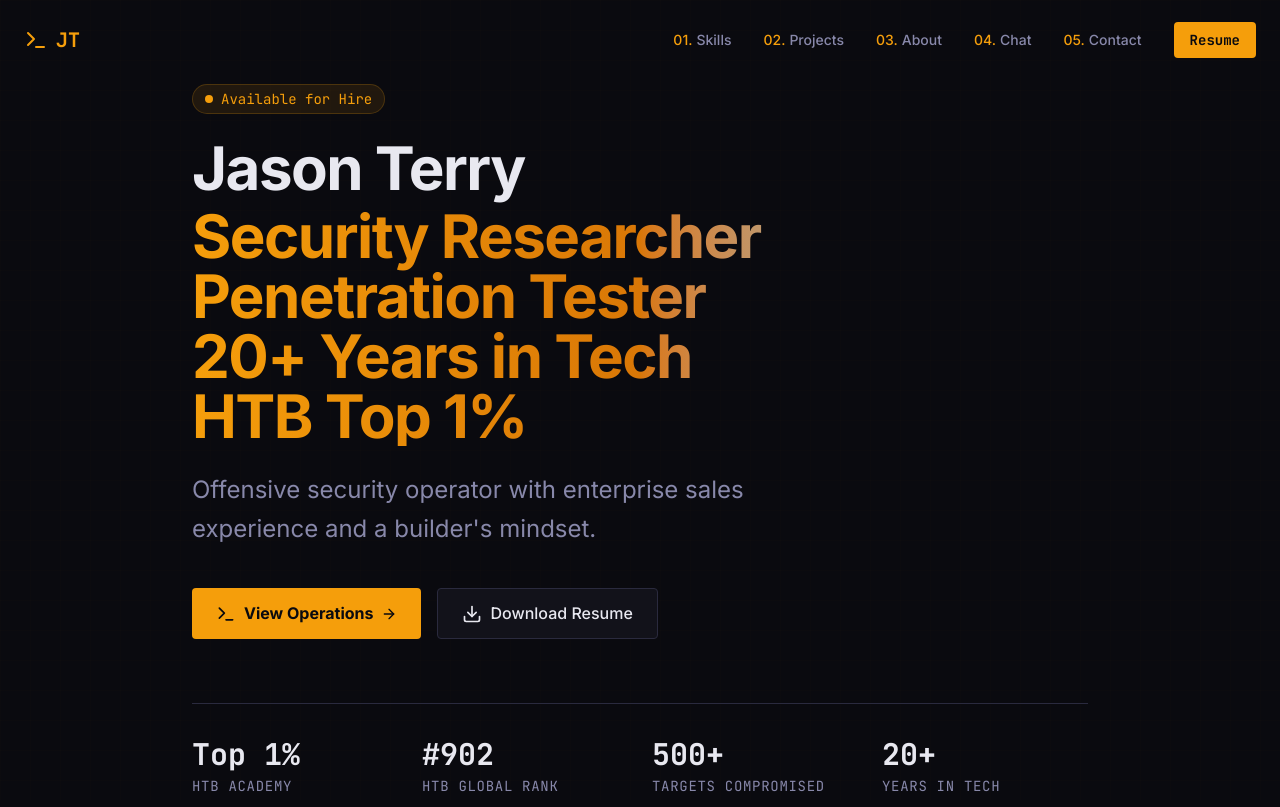
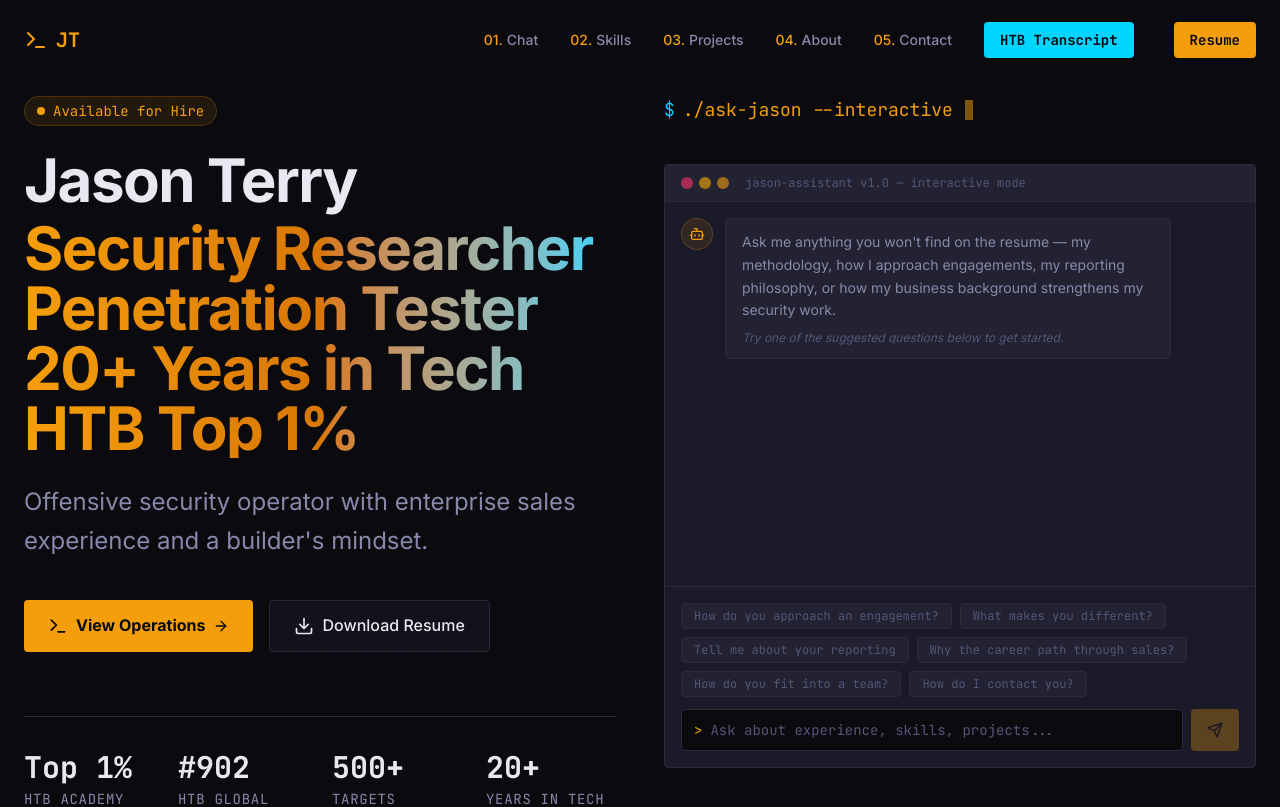
Before and after one commit to src-ta/source, a React (Vite) app: page / in a window 1280 px wide. Shown: the top 807 px of the page. Built offline with nearby package versions, Linux system fonts and the light colour scheme.

Commit message:
Update resume email, fix chatbot contact response, and implement side-by-side Hero/Chat layout

```diff
--- a/scripts/generate-resume-pdf.mjs
+++ b/scripts/generate-resume-pdf.mjs
@@ -83,7 +83,7 @@ const resumeHTML = `<!DOCTYPE html>
 <div class="header">
   <h1>Jason Terry</h1>
   <div class="contact">
-    Livonia, MI 48150 &nbsp;|&nbsp; (313) 753-8592 &nbsp;|&nbsp; jasonericterry@gmail.com &nbsp;|&nbsp; <a href="https://linkedin.com/in/jason-e-terry">linkedin.com/in/jason-e-terry</a>
+    Livonia, MI 48150 &nbsp;|&nbsp; (313) 753-8592 &nbsp;|&nbsp; jason@terryarbors.com &nbsp;|&nbsp; <a href="https://linkedin.com/in/jason-e-terry">linkedin.com/in/jason-e-terry</a> &nbsp;|&nbsp; terryarbors.com
   </div>
 </div>
 
--- a/src/App.tsx
+++ b/src/App.tsx
@@ -12,11 +12,17 @@ function App() {
     <>
       <Nav />
       <main>
-        <Hero />
+        <section className="py-24 bg-bg-deep">
+          <div className="container mx-auto px-6">
+            <div className="grid lg:grid-cols-2 gap-12 max-w-7xl mx-auto">
+              <Hero />
+              <Chat />
+            </div>
+          </div>
+        </section>
         <Skills />
         <Projects />
         <About />
-        <Chat />
         <Contact />
       </main>
       <Footer />
--- a/src/components/Nav.tsx
+++ b/src/components/Nav.tsx
@@ -3,10 +3,10 @@ import { Menu, X, Terminal } from 'lucide-react';
 import { motion, AnimatePresence } from 'framer-motion';
 
 const navLinks = [
+  { name: 'Chat', href: '#chat' },
   { name: 'Skills', href: '#skills' },
   { name: 'Projects', href: '#projects' },
   { name: 'About', href: '#about' },
-  { name: 'Chat', href: '#chat' },
   { name: 'Contact', href: '#contact' },
 ];
 
@@ -82,6 +82,13 @@ export const Nav = () => {
             </a>
           ))}
           <a
+            href="/JT_HTB-Academy.pdf"
+            target="_blank"
+            className="px-4 py-2 text-sm font-mono text-bg-deep bg-accent hover:bg-accent-dim transition-colors rounded-sm font-bold mr-2"
+          >
+            HTB Transcript
+          </a>
+          <a
             href="/Jason-Terry-Resume.pdf"
             download
             className="px-4 py-2 text-sm font-mono text-bg-deep bg-primary hover:bg-primary-dim transition-colors rounded-sm font-bold"
@@ -121,9 +128,16 @@ export const Nav = () => {
                 </a>
               ))}
               <a
+                href="/JT_HTB-Academy.pdf"
+                target="_blank"
+                className="mt-4 w-full py-3 text-center font-mono text-bg-deep bg-accent hover:bg-accent-dim transition-colors rounded-sm font-bold"
+              >
+                View HTB Transcript
+              </a>
+              <a
                 href="/Jason-Terry-Resume.pdf"
                 download
-                className="mt-4 w-full py-3 text-center font-mono text-bg-deep bg-primary hover:bg-primary-dim transition-colors rounded-sm font-bold"
+                className="mt-2 w-full py-3 text-center font-mono text-bg-deep bg-primary hover:bg-primary-dim transition-colors rounded-sm font-bold"
               >
                 Download Resume
               </a>
--- a/src/data/resume.ts
+++ b/src/data/resume.ts
@@ -1,8 +1,9 @@
 export const profile = {
   name: 'Jason Terry',
+  website: 'terryarbors.com',
   title: 'Security Researcher & Penetration Tester',
   location: 'Livonia, MI',
-  email: 'jasonericterry@gmail.com',
+  email: 'jason@terryarbors.com',
   linkedin: 'https://linkedin.com/in/jason-e-terry',
   tagline: ['Security Researcher', 'Penetration Tester', '20+ Years in Tech', 'HTB Top 1%'],
   subTagline:
--- a/src/sections/Chat.tsx
+++ b/src/sections/Chat.tsx
@@ -21,6 +21,19 @@ function matchResponse(input: string) {
 
   let bestMatch = defaultChatResponse;
   let bestScore = 0;
+
+  // Prioritize contact patterns first
+  const contactPattern = chatResponses.find(entry =>
+    entry.patterns.includes('contact')
+  );
+
+  if (contactPattern && tokens.some(token =>
+    ['contact', 'email', 'reach', 'call', 'talk', 'meet', 'schedule', 'available'].some(keyword =>
+      token.includes(keyword)
+    )
+  )) {
+    return contactPattern;
+  }
 
   for (const entry of chatResponses) {
     let score = 0;
@@ -124,8 +137,6 @@ export const Chat = () => {
   };
 
   return (
-    <section id="chat" className="py-24 bg-bg-deep relative">
-      <div className="container mx-auto px-6 max-w-3xl">
     <motion.div
       initial={{ opacity: 0, y: 20 }}
       whileInView={{ opacity: 1, y: 0 }}
@@ -234,7 +245,5 @@ export const Chat = () => {
             </div>
           </div>
     </motion.div>
-      </div>
-    </section>
   );
 };
--- a/src/sections/Hero.tsx
+++ b/src/sections/Hero.tsx
@@ -20,7 +20,7 @@ const itemVariants = {
 
 export const Hero = () => {
   return (
-    <section id="hero" className="relative min-h-screen flex items-center justify-center overflow-hidden pt-20">
+    <div className="relative flex items-center justify-center overflow-hidden">
       <div className="absolute inset-0 bg-[radial-gradient(ellipse_at_center,_var(--tw-gradient-stops))] from-bg-elevated/20 via-bg-deep to-bg-deep z-0" />
       <div className="absolute inset-0 z-0 opacity-20"
            style={{
@@ -29,8 +29,7 @@ export const Hero = () => {
            }}
       />
 
-      <div className="container mx-auto px-6 relative z-10">
-        <div className="max-w-4xl mx-auto">
+      <div className="relative z-10 w-full">
         <motion.div
           initial={{ opacity: 0, y: -20 }}
           animate={{ opacity: 1, y: 0 }}
@@ -112,6 +111,5 @@ export const Hero = () => {
           </motion.div>
       </div>
     </div>
-    </section>
   );
 };
```
Also changed, not shown: 1 other file (tests, documents, lock files or other folders). Lines whose indentation alone changed are shown as unchanged.
